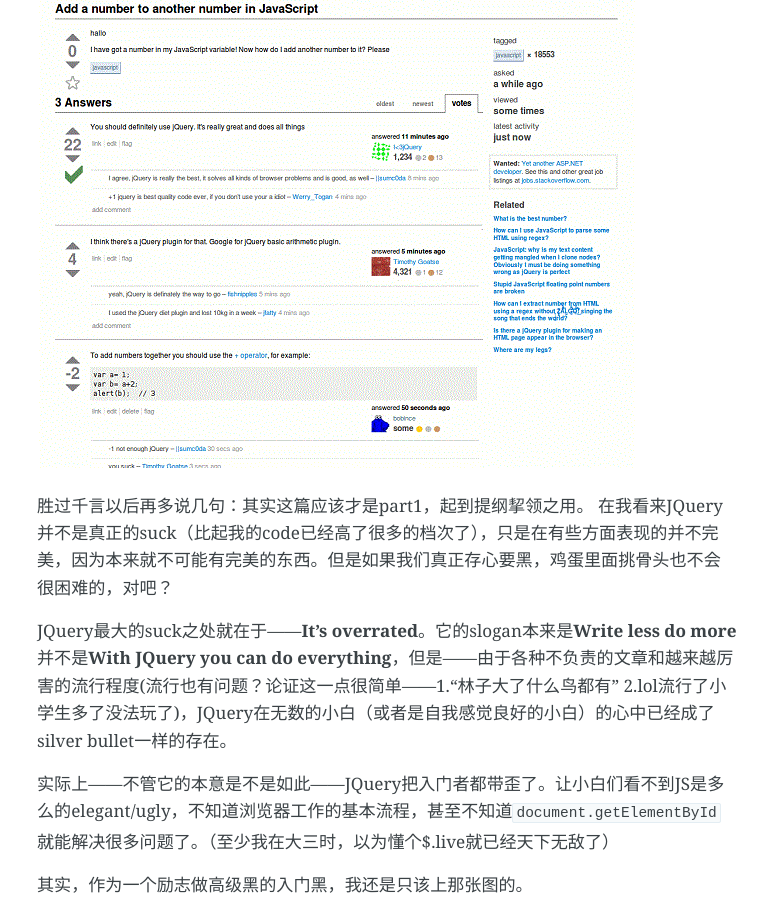
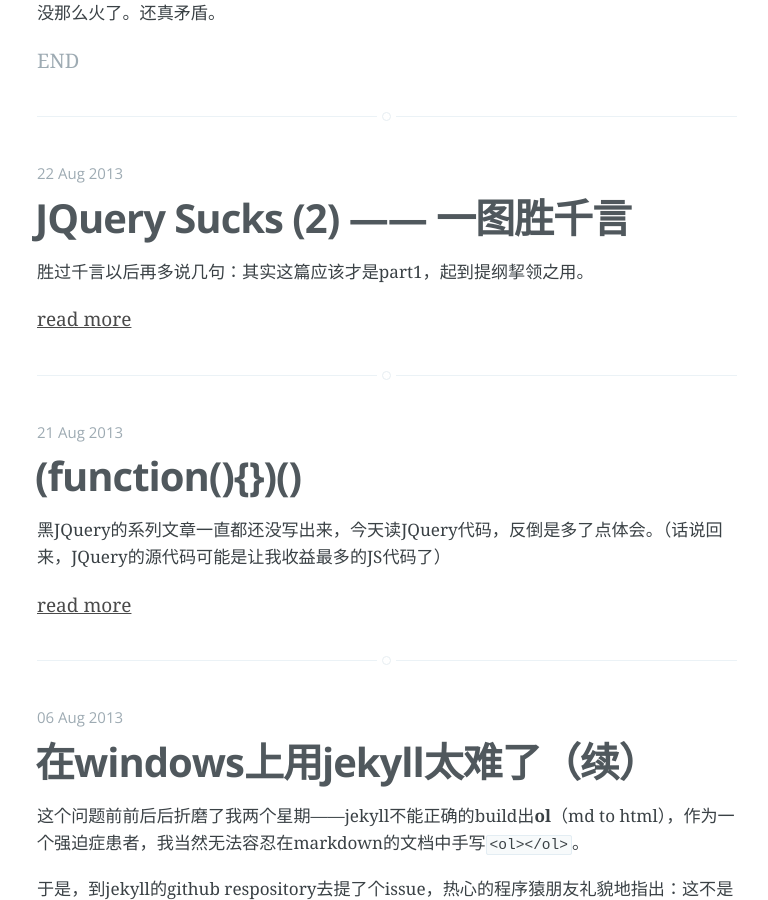
Before and after one commit to rhapsodyn/rhapsodyn.github.com, a Jekyll site: the page built from index.html, in a window 1280 px wide and 900 px high, scrolled down 3796 px. Shown: the whole window, without its empty margins (253-1021 px from the left). Built offline with Jekyll 4.4.1, drawn with Linux system fonts in a browser that asks for light colours; Markdown is read by kramdown in place of the engine named in the settings; the list of posts is cut into pages by our own code; some of the changed lines change nothing that is shown; some of the changed text lies outside the part shown.

Commit message:
new post & publish not

```diff
--- /dev/null
+++ b/_posts/2013-01-24-to-die-will-die.md
@@ -0,0 +1,40 @@
+---
+layout: post
+title: 不作死就不会死——重装OS X记
+date: 2014-01-24
+categories: other
+publish: false
+---
+
+不作死就不会死，简直真理。
+
+一个新的MBA，被我折腾了一天时间，直接就变成砖头了……
+
+<!--more-->
+
+###先说点废话
+
+以前总是以“性价比不高”之类的主观借口排斥mac，自己实际上手玩过之后才觉得macbook性价比简直超群，在我心中已经是笔记本界中的“绿茶餐厅”了。
+
+单看硬件配置，mba确实值不了5000+rmb，但如果你不是游戏发烧友（发烧友要么买台式，要么就买alien了，也不会考虑macbook），这个配置绝对可以说是够用了。单独来说，键盘手感凑活，键位稍微有点难适应；显示屏中等偏上（没retina屏比较不爽）；触摸板给我一种黑莓导航球一般欲罢不能的感觉，好评。
+
+其实出彩的地方是OSX，**作为程序员**，用OSX工作效率太高了。长久以来的错觉是——OSX就是另一个x-window而已，用过以后才发现其实不然。*nix加上苹果对用户体验，让我想起了[mocha](http://visionmedia.github.io/mocha/)的slogan：simple,flexible,fun。
+
+举一个实际的例子，我现在正在干的事情，用jekyll写blog：我会打开一个sublime——写字；一个terminal——jekyll serve --watch；一个chrome——localhost:4000。分别将他们ctrl+cmd+f最大化，保证每一屏除了重点内容（文本编辑器区域；命令行区域；html body）没有任何状态栏或者title栏的干扰，**而且**，三指滑动的窗口切换无法**平滑**的更多了。
+
+其实，就terminal这一点，已经可以打败windows了……（我再次强调，是对于**程序员**而言）我在windows上装过很多cmd的扩展了，就没有一个很满意的。
+
+写了好多废话，显得很像果粉，这样不好，不好。
+
+
+###说回正题
+
+先说一句：能不装windows，就别装windows了吧。
+
+需要装双系统而又不想用（不能用）虚拟机，那就用bootcamp就行了，一路点继续下去也没啥难度。
+
+我是怎么搞成砖的：装好了win7以后再windows中想要多弄一个分区，然后用windows自带的磁盘管理工具折腾了一下，然后发现隐藏的分区都带上盘符了，然后发现开机找不到osx的硬盘了，然后，就没有然后了……
+
+经验教训是：<font style="size: 72px">千万别再windows下捣腾磁盘分区</font>，同理，也别在osx下随便动windows盘的磁盘分区，两个系统磁盘格式不兼容，弄出事的几率太大了。
+
+应急方案如下：
--- a/_posts/2013-08-22-jquery-sucks-part2.md
+++ b/_posts/2013-08-22-jquery-sucks-part2.md
@@ -3,6 +3,7 @@
 title: JQuery Sucks (2) —— 一图胜千言
 date: 2013-08-22
 categories: tech
+excerpt: <p>胜过千言以后再多说几句：其实这篇应该才是part1，起到提纲挈领之用。	</p>
 ---
 
 ![hehe](/assets/images/jquery-hehe.gif)
```
